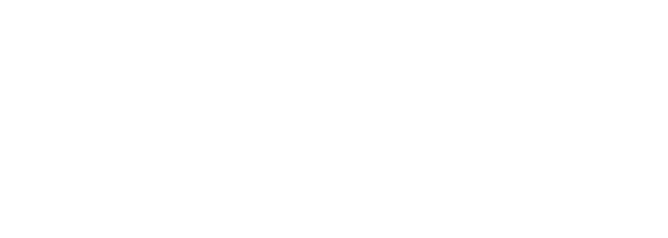
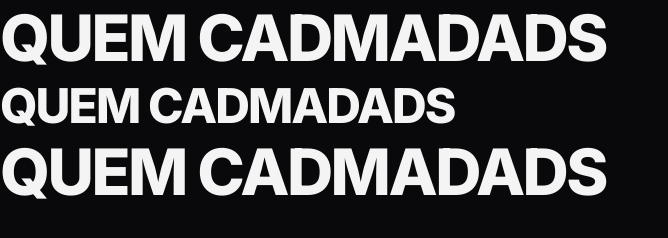
Before and after one commit to 94lucas/ZINGEN, a plain HTML site: page index.html in a window 1280 px wide. Shown: the whole page, without its empty margins (0-668 px from the left). Drawn offline with Linux system fonts and the light colour scheme.

Commit message:
def. variaveis

```diff
--- a/index.html
+++ b/index.html
@@ -1,11 +1,21 @@
 <!DOCTYPE html>
 <html lang="pt-BR">
 <head>
+
+    <link rel="preconnect" href="https://fonts.googleapis.com">
+    <link rel="preconnect" href="https://fonts.gstatic.com" crossorigin>
+
     <meta charset="UTF-8">
     <meta name="viewport" content="width=device-width, initial-scale=1.0">
     <title>ZINGEN- Karaoke</title>
+
+    <link rel="stylesheet" href="styles/index.css">
+
+    <link href="https://fonts.googleapis.com/css2?family=Inter:ital,opsz,wght@0,14..32,100..900;1,14..32,100..900&display=swap" rel="stylesheet">
 </head>
 <body>
-
+    <h1>QUEM CADMADADS</h1>
+    <h2>QUEM CADMADADS</h2>
+    <h1>QUEM CADMADADS</h1>
 </body>
 </html>
--- a/styles/global.css
+++ b/styles/global.css
@@ -0,0 +1,88 @@
+*,
+*::before,
+*::after{
+    box-sizing: border-box;
+}
+
+*{
+    margin: 0;
+    padding: 0;
+    /*resetando o estilo de fonte de todas as tag*/
+    font: inherit;
+    -webkit-font-smoothing: antialiased;
+    -moz-osx-font-smoothing: grayscale;
+}
+
+:root{
+    --bg-color: #09090b;
+    --surface-color: #18181b;
+    --stroke-color:#27272a;
+
+    --text-color-secondary: #a1a1aa;
+    --text-color-primary: #F4f4f5;
+
+    --brand-color-primary:#F7B733;
+    --brand-color-secondary: #FC4A1A;
+
+    --ff-sans: 'Inter', system-ui, sans-serif;
+    --fw-base: 400;
+    --fw-md: 500;
+    --fw-bold: 800;
+
+    --fs-sm: 0.875rem;
+    --fs-base: 1rem;
+    --fs-lg: 1.25rem;
+    --fs-xl: 1.5rem;
+    --fs-2xl: 2.5rem;
+}
+
+
+html{
+    font-family: var(--ff-sans);
+    font-weight: var(--fw-base);
+    font-size: var(--fs-base);
+    line-height: 1.6;
+    color: var(--text-color-primary);
+}
+
+body{
+    background-color: var(--bg-color);
+}
+/*Como eu resetei todas as fontes das tags, devo fazer isso*/
+h1,h2,h3{
+    line-height: 1.2;
+    color: var(--text-color-primary);
+    font-weight: var(--fw-bold);
+    letter-spacing: -0.04em;
+
+}
+
+h1{
+    font-size: var(--fs-2xl);
+}
+
+h2{
+    font-size: var(--fs-xl);
+}
+
+h3{
+    font-size: var(--fs-lg);
+}
+/*Tirando os efeitos do a*/
+a{
+    text-decoration: none;
+    color: inherit;
+}
+
+ul[role="list"]{
+    list-style: none;
+}
+
+@media(width >= 80em){
+    /*Conforme no figma quando estamos em desktop as fontes tem esse tamanho, entao faço logo insso no inicio*/
+    :root{
+    --fs-lg: 2rem;
+    --fs-xl: 3rem;
+    --fs-2xl: 4rem;
+    }
+}
```
